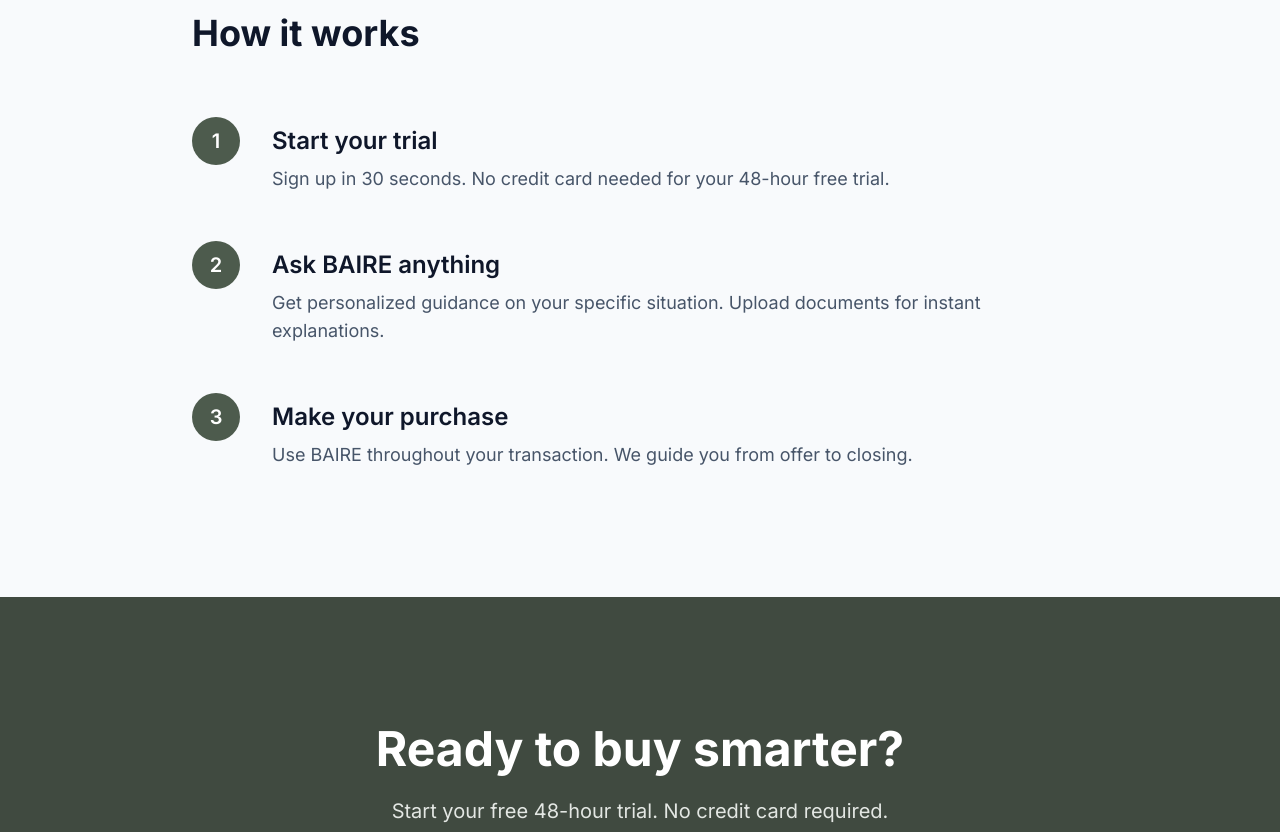
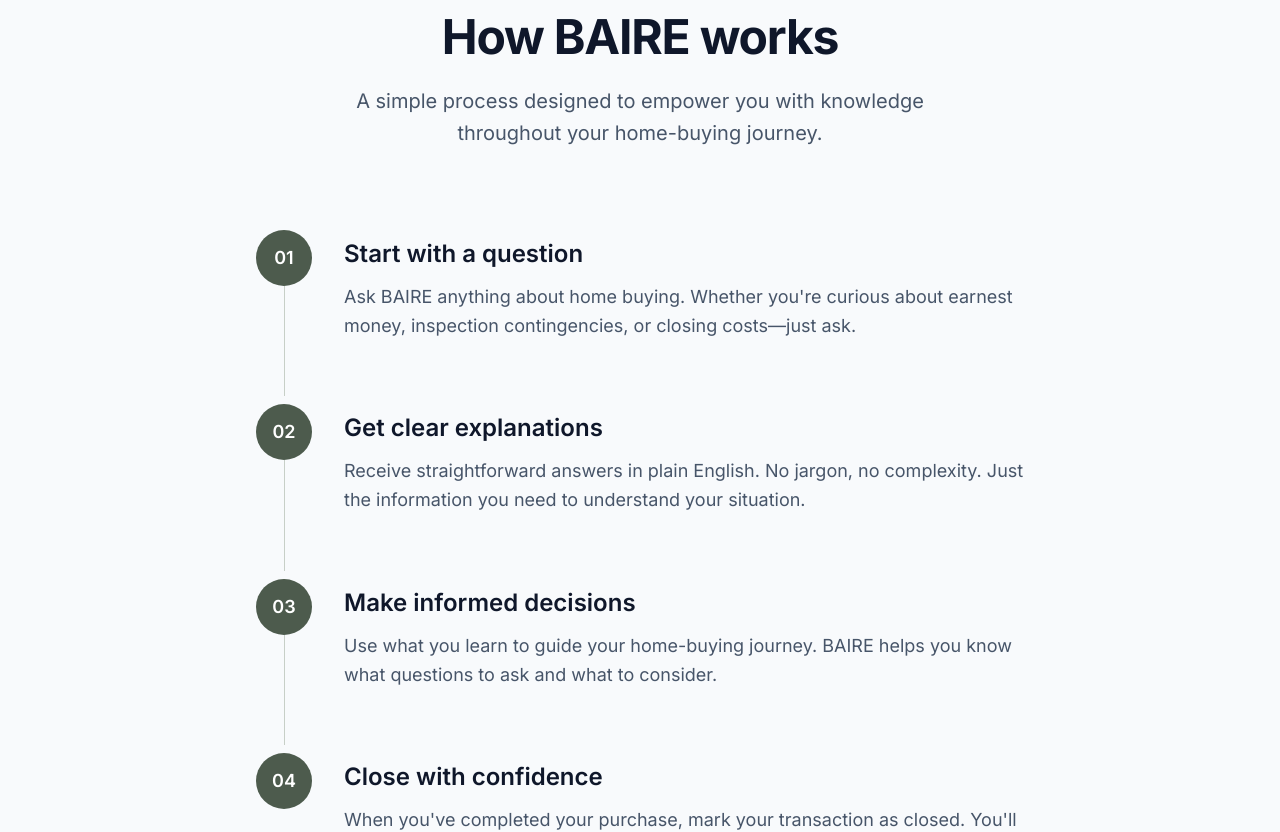
Before and after one commit to geoffbailey114/baireapp, a Next.js app: page / in a window 1280 px wide. Shown: the part 2660-3492 px from the top of the page. Built offline with nearby package versions, Linux system fonts and the light colour scheme.

Commit message:
Update how-it-works.tsx

```diff
--- a/components/how-it-works.tsx
+++ b/components/how-it-works.tsx
@@ -1,18 +1,31 @@
+'use client'
+
+import { motion } from 'framer-motion'
+
 const steps = [
   {
-    number: '1',
-    title: 'Start your trial',
-    description: 'Sign up in 30 seconds. No credit card needed for your 48-hour free trial.',
+    number: '01',
+    title: 'Start with a question',
+    description:
+      "Ask BAIRE anything about home buying. Whether you're curious about earnest money, inspection contingencies, or closing costs—just ask.",
   },
   {
-    number: '2',
-    title: 'Ask BAIRE anything',
-    description: 'Get personalized guidance on your specific situation. Upload documents for instant explanations.',
+    number: '02',
+    title: 'Get clear explanations',
+    description:
+      'Receive straightforward answers in plain English. No jargon, no complexity. Just the information you need to understand your situation.',
   },
   {
-    number: '3',
-    title: 'Make your purchase',
-    description: 'Use BAIRE throughout your transaction. We guide you from offer to closing.',
+    number: '03',
+    title: 'Make informed decisions',
+    description:
+      'Use what you learn to guide your home-buying journey. BAIRE helps you know what questions to ask and what to consider.',
+  },
+  {
+    number: '04',
+    title: 'Close with confidence',
+    description:
+      "When you've completed your purchase, mark your transaction as closed. You'll feel good about understanding every step of the process.",
   },
 ]
 
@@ -20,28 +33,44 @@ export function HowItWorks() {
   return (
     <section className="py-24 md:py-32 bg-slate-50">
       <div className="container">
-        <div className="mx-auto max-w-4xl">
-          {/* Section header */}
-          <h2 className="text-3xl md:text-4xl font-bold text-slate-900 mb-16">
-            How it works
+        <div className="mx-auto max-w-2xl text-center mb-20">
+          <h2 className="text-4xl font-bold tracking-tight text-slate-900 sm:text-5xl">
+            How BAIRE works
           </h2>
+          <p className="mt-6 text-xl text-slate-600 leading-relaxed">
+            A simple process designed to empower you with knowledge throughout
+            your home-buying journey.
+          </p>
+        </div>
 
-          {/* Steps - clean, minimal */}
-          <div className="space-y-12">
-            {steps.map((step) => (
-              <div key={step.number} className="flex gap-8">
-                <div className="flex-shrink-0 w-12 h-12 rounded-full bg-sage-600 text-white flex items-center justify-center text-xl font-semibold">
-                  {step.number}
+        <div className="mx-auto max-w-3xl">
+          <div className="space-y-16">
+            {steps.map((step, index) => (
+              <motion.div
+                key={step.number}
+                initial={{ opacity: 0, x: index % 2 === 0 ? -20 : 20 }}
+                whileInView={{ opacity: 1, x: 0 }}
+                viewport={{ once: true, margin: '-50px' }}
+                transition={{ duration: 0.5, delay: index * 0.1 }}
+                className="relative flex gap-8"
+              >
+                <div className="flex-shrink-0">
+                  <div className="flex h-14 w-14 items-center justify-center rounded-full bg-sage-600 text-white text-lg font-semibold">
+                    {step.number}
+                  </div>
+                  {index < steps.length - 1 && (
+                    <div className="absolute left-7 top-14 h-full w-px bg-sage-200" />
+                  )}
                 </div>
                 <div className="pt-2">
-                  <h3 className="text-2xl font-semibold text-slate-900 mb-2">
+                  <h3 className="text-2xl font-semibold text-slate-900 mb-3">
                     {step.title}
                   </h3>
-                  <p className="text-lg text-slate-600">
+                  <p className="text-lg text-slate-600 leading-relaxed">
                     {step.description}
                   </p>
                 </div>
-              </div>
+              </motion.div>
             ))}
           </div>
         </div>
```
